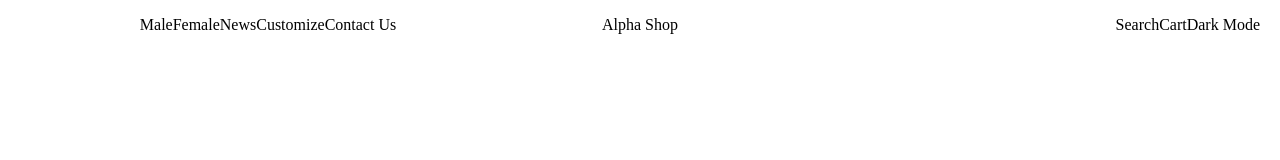
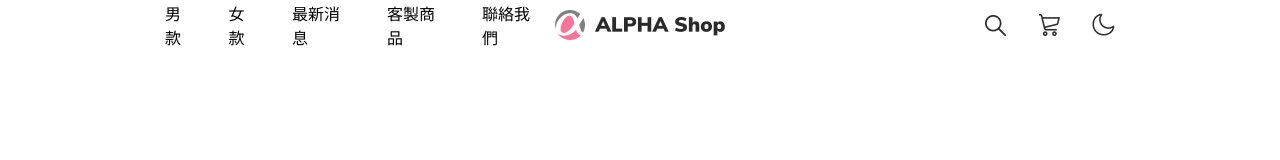
Before and after one commit to ricwidjaya/alpha-shop, a website: page index.html in a window 1280 px wide. Drawn offline with Linux system fonts and the light colour scheme.

Commit message:
feat: navbar desktop

```diff
--- a/css/reset.css
+++ b/css/reset.css
@@ -22,7 +22,7 @@
 /* Reapply the pointer cursor for anchor tags */
 a,
 button {
-  cursor: revert;
+  cursor: pointer;
 }
 
 /* Remove list styles (bullets/numbers) */
--- /dev/null
+++ b/css/style.scss
@@ -0,0 +1,51 @@
+// Import Noto Sans TC 思源黑體
+$font-stacks: 'Noto Sans', sans-serif;
+$regular-font-size: 16px;
+
+// inheritance
+@mixin flex($justify-content) {
+  display: flex;
+  align-items: center;
+  justify-content: $justify-content;
+}
+
+*,
+body {
+  font-family: $font-stacks;
+  font-size: $regular-font-size;
+}
+
+.container {
+  padding: 0 165px;
+}
+
+/* Navbar */
+.nav {
+  display: grid;
+  grid-template-columns: repeat(5, 1fr);
+  grid-template-areas: 'nav-links nav-links logo space nav-icon';
+  height: 50px;
+}
+
+.nav__left {
+  grid-area: nav-links;
+  @include flex(start);
+  gap: 32px;
+}
+
+.nav__logo {
+  grid-area: logo;
+  height: 30px;
+  margin: auto;
+}
+
+.nav__right {
+  grid-area: nav-icon;
+  @include flex(end);
+  gap: 30px;
+}
+
+.nav__right__icon {
+  width: 24px;
+  height: 24px;
+}
--- a/index.html
+++ b/index.html
@@ -6,6 +6,11 @@
     <meta http-equiv="X-UA-Compatible" content="IE=edge">
     <meta name="viewport" content="width=device-width, initial-scale=1.0">
     <title>Alpha Shop</title>
+    <!-- Import Noto Sans TC 思源黑體 -->
+    <link rel="preconnect" href="https://fonts.googleapis.com">
+    <link rel="preconnect" href="https://fonts.gstatic.com" crossorigin>
+    <link href="https://fonts.googleapis.com/css2?family=Noto+Sans:wght@500&display=swap" rel="stylesheet">
+    <!-- CSS -->
     <link rel="stylesheet" href="./css/reset.css">
     <link rel="stylesheet" href="./css/style.css">
   </head>
@@ -14,17 +19,17 @@
     <!-- Navigation bar -->
     <nav class="nav container">
       <div class="nav__left">
-        <div class="nav__left__link"><a href="#">Male</a></div>
-        <div class="nav__left__link"><a href="#">Female</a></div>
-        <div class="nav__left__link"><a href="#">News</a></div>
-        <div class="nav__left__link"><a href="#">Customize</a></div>
-        <div class="nav__left__link"><a href="#">Contact Us</a></div>
+        <div class="nav__left__link"><a href="#">男款</a></div>
+        <div class="nav__left__link"><a href="#">女款</a></div>
+        <div class="nav__left__link"><a href="#">最新消息</a></div>
+        <div class="nav__left__link"><a href="#">客製商品</a></div>
+        <div class="nav__left__link"><a href="#">聯絡我們</a></div>
       </div>
-      <div class="nav__logo">Alpha Shop</div>
+      <img src="/images/Logo@2x.png" class="nav__logo" alt="Alpha Shop">
       <div class="nav__right">
-        <div class="nav__right__icon"><a href="#">Search</a> </div>
-        <div class="nav__right__icon"><a href="#">Cart</a> </div>
-        <div class="nav__right__icon"><a href="#">Dark Mode</a> </div>
+        <button class="nav__right__icon"><img src="/images/magnifier-icon@2x.png" alt="search"></button>
+        <button class="nav__right__icon"><img src="/images/cart-icom@2x.png" alt="cart"></button>
+        <button class="nav__right__icon"><img src="/images/dark-mode-icon@2x.png" alt="Dark Mode"></button>
       </div>
     </nav>
   </body>
--- a/package.json
+++ b/package.json
@@ -18,6 +18,7 @@
   },
   "homepage": "https://github.com/ricwidjaya/alpha-shop#readme",
   "dependencies": {
-    "normalize.css": "^8.0.1"
+    "normalize.css": "^8.0.1",
+    "sass": "^1.54.1"
   }
 }
```
Also changed, not shown: css/style.css, images/Logo@2x.png (added), images/cart-icom@2x.png (added), images/dark-mode-icon@2x.png (added), images/magnifier-icon@2x.png (added), 2 other files.
